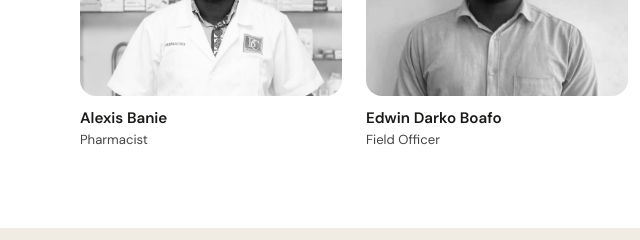
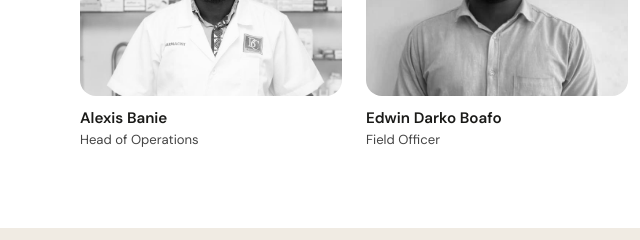
Before and after one commit to ABOT-DK/DSF, a plain HTML site: page index.html in a window 1280 px wide. Shown: the part 3360-3600 px from the top of the page, 0-640 px from the left. Drawn offline with Linux system fonts and the light colour scheme.

Commit message:
Update index.html
Changed role of Alexis Banie from Pharmacist to Head of Operations as per request

```diff
--- a/index.html
+++ b/index.html
@@ -214,7 +214,7 @@
             <img src="./src/team1.jpeg" alt="David Alonzo" />
           </div>
           <h3 class="team-card__name">Alexis Banie</h3>
-          <p class="team-card__role">Pharmacist</p>
+          <p class="team-card__role">Head of Operations</p>
         </div>
         <div class="team-card">
           <div class="team-card__photo">
```
